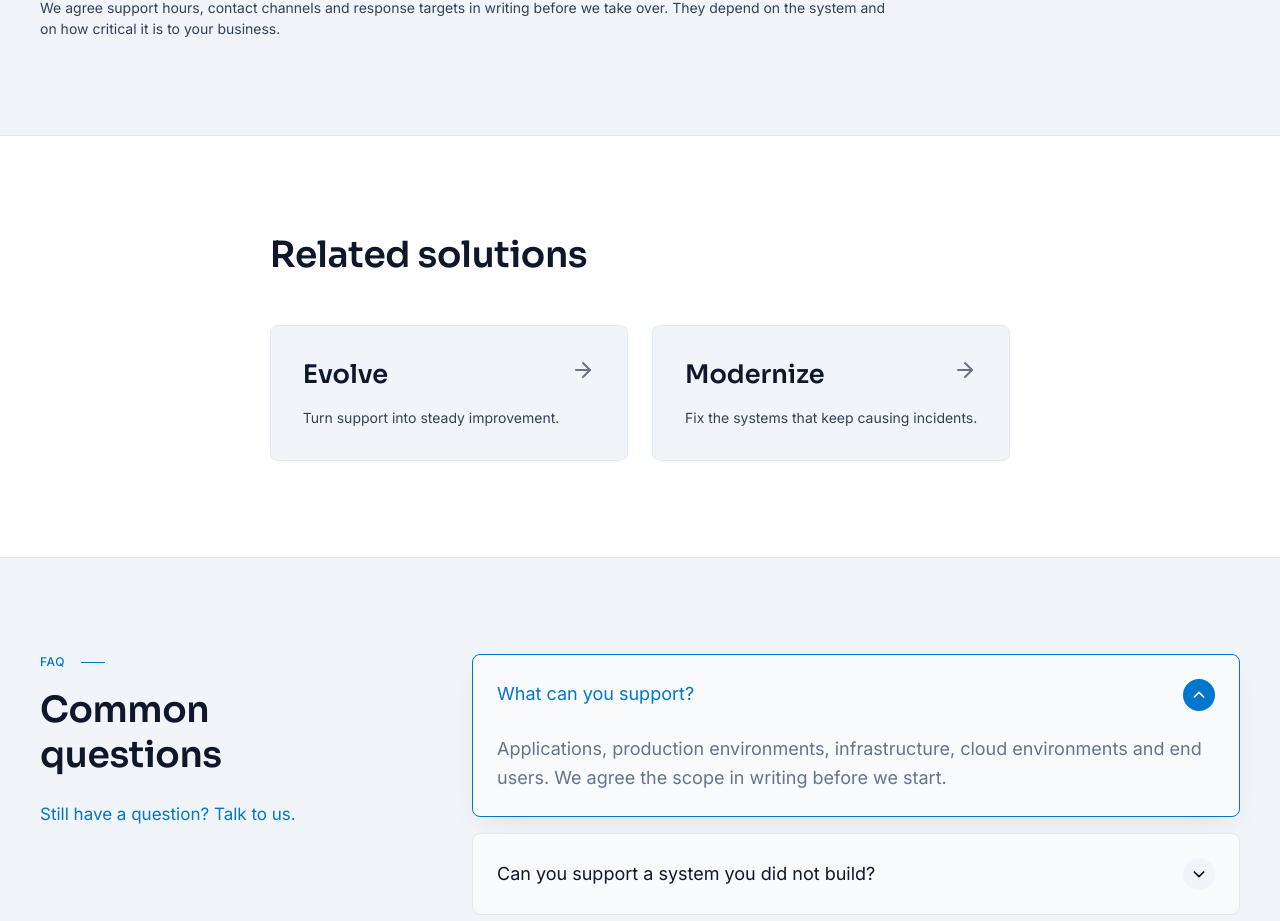
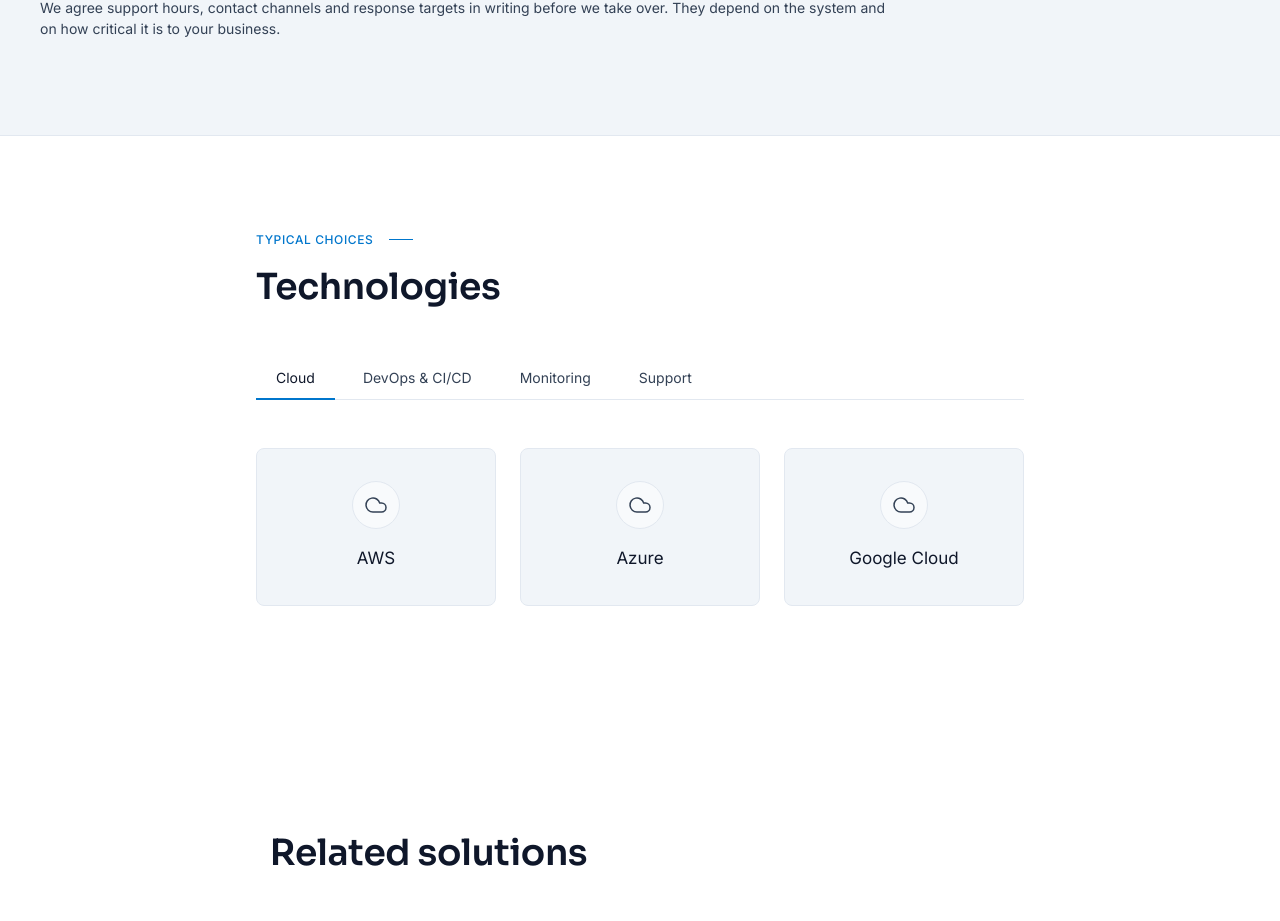
Before and after one commit to svaanwebsitedevelopmentteam-stack/svaan_web, a Next.js app: page /solutions/operate in a window 1280 px wide. Shown: the part 4893-5814 px from the top of the page. Built offline with nearby package versions, Linux system fonts and the light colour scheme.

Commit message:
feat: Include Technologies section in Operate page

```diff
--- a/src/components/solutions/TechGroups.tsx
+++ b/src/components/solutions/TechGroups.tsx
@@ -5,7 +5,8 @@ import { motion, AnimatePresence } from "framer-motion";
 import { fadeUpVariants } from "@/lib/motion";
 import {
     Code2, Terminal, Database, Cloud,
-    Monitor, Server, Cpu, Layers, Box, Layout, Shield
+    Monitor, Server, Cpu, Layers, Box, Layout, Shield,
+    Activity, CheckSquare, LifeBuoy
 } from "lucide-react";
 
 const iconMap: Record<string, any> = {
@@ -28,7 +29,13 @@ const iconMap: Record<string, any> = {
     "APIs": Code2,
     "microservices": Box,
     "serverless": Cloud,
-    "TensorFlow": Cpu
+    "TensorFlow": Cpu,
+    "Datadog": Activity,
+    "New Relic": Activity,
+    "Prometheus": Activity,
+    "Jira": CheckSquare,
+    "ServiceNow": LifeBuoy,
+    "Zendesk": LifeBuoy
 };
 
 export function TechGroups({ groups }: { groups: any[] }) {
--- a/src/data/solutions/operate.ts
+++ b/src/data/solutions/operate.ts
@@ -85,6 +85,12 @@ export const operateContent: SolutionContent = {
             statement: "We agree support hours, contact channels and response targets in writing before we take over. They depend on the system and on how critical it is to your business."
         }
     },
+    techGroups: [
+        { title: "Cloud", items: ["AWS", "Azure", "Google Cloud"] },
+        { title: "DevOps & CI/CD", items: ["Docker", "Kubernetes", "CI/CD pipelines"] },
+        { title: "Monitoring", items: ["Datadog", "New Relic", "Prometheus"] },
+        { title: "Support", items: ["Jira", "ServiceNow", "Zendesk"] }
+    ],
     story: null,
     related: [
         { href: "/solutions/evolve", title: "Evolve", text: "Turn support into steady improvement." },
```
